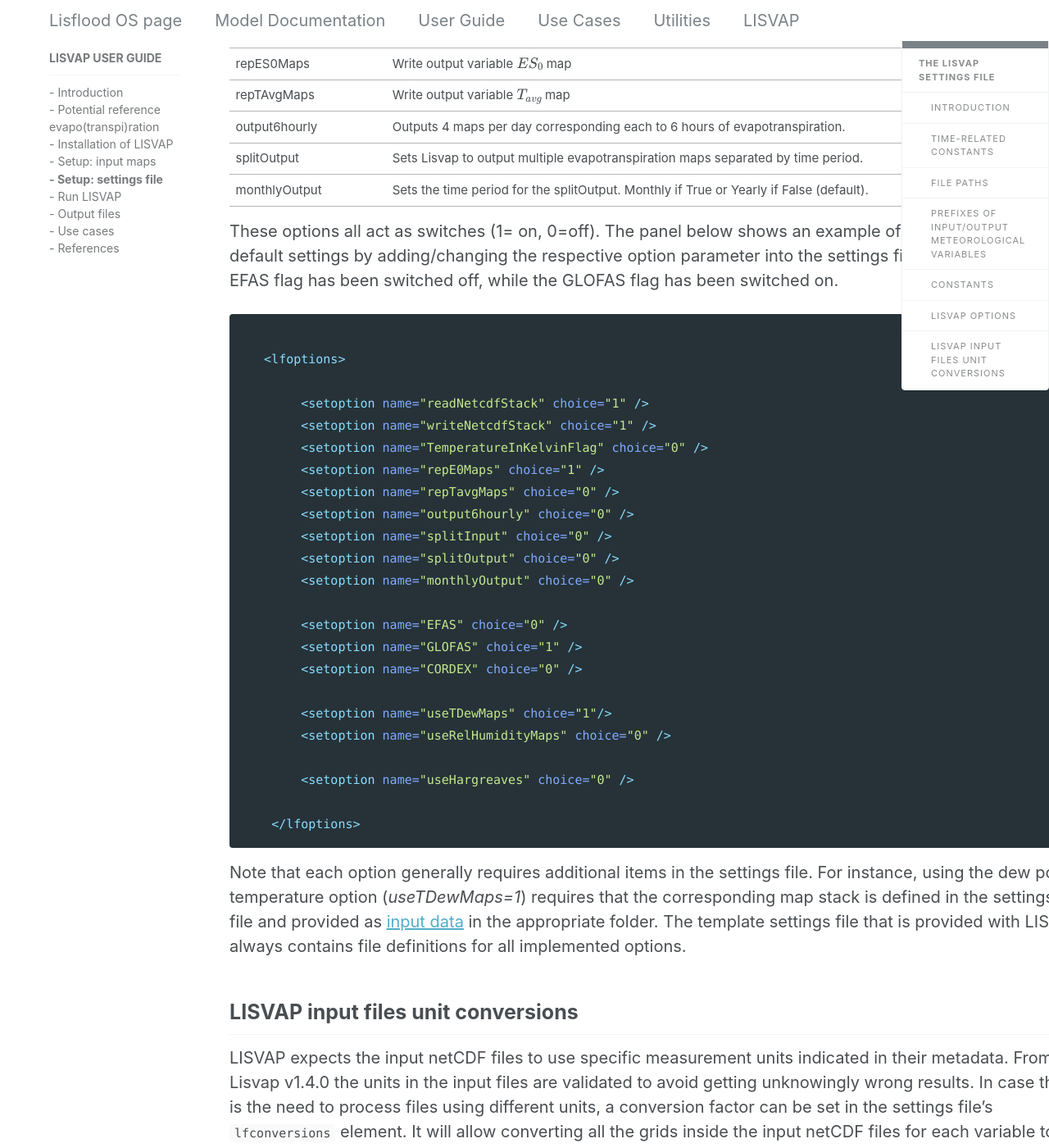
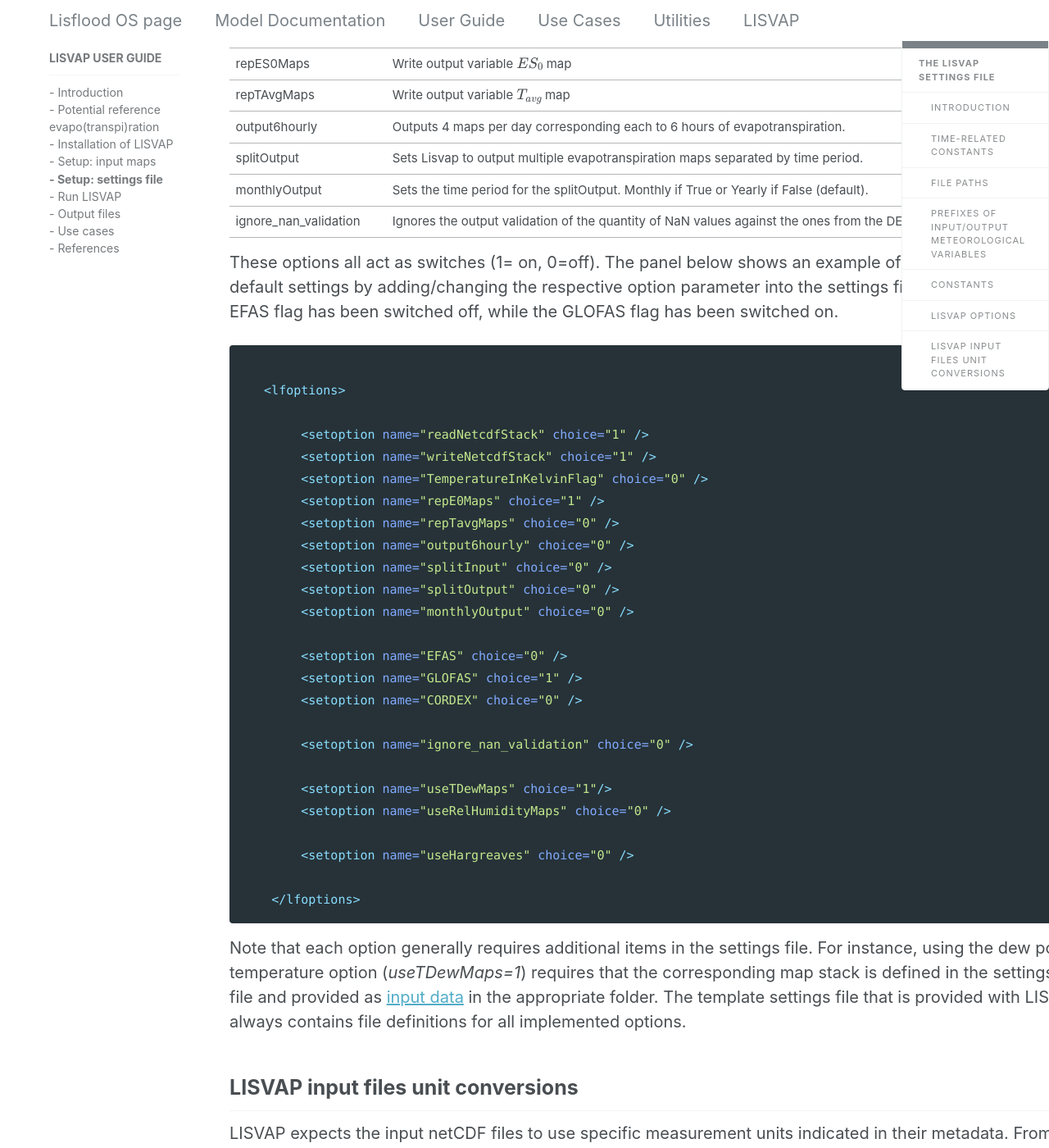
Before and after one commit to ec-jrc/lisflood-lisvap, a Jekyll site: the page built from 3_2_LISVAP_settingsfile/index.md, in a window 1280 px wide and 1400 px high, scrolled down 7847 px. Shown: the whole window at 82% size. Built offline with Jekyll 4.4.1, drawn with Linux system fonts in a browser that asks for light colours; nearby versions of some CDN libraries; our own code applies the rules of GitHub Pages for plain Markdown files; formulas are drawn with MathJax 3.

Commit message:
Add settings option ignore_nan_validation

```diff
--- a/3_2_LISVAP_settingsfile/index.md
+++ b/3_2_LISVAP_settingsfile/index.md
@@ -262,6 +262,8 @@
 | output6hourly             | Outputs 4 maps per day corresponding each to 6 hours of evapotranspiration.                                | False   |
 | splitOutput               | Sets Lisvap to output multiple evapotranspiration maps separated by time period.                           | False   |
 | monthlyOutput             | Sets the time period for the splitOutput. Monthly if True or Yearly if False (default).                    | False   |
+| ignore_nan_validation     | Ignores the output validation of the quantity of NaN values against the ones from the DEM.                 | False   |
+
 
 [^1]: When setting up Lisvap to calculate evapotranspiration using Hargreaves equation, only $T_{max}$ and $T_{min}$ are necessary.
 [^2]: Note that EFAS, GLOFAS and CORDEX are mutually-exclusive flags. If all the three flags are true, the EFAS flag has precedence; if both GLOFAS and CORDEX flags are true, the GLOFAS flag has the precedence.
@@ -285,6 +287,8 @@
         <setoption name="EFAS" choice="0" />
         <setoption name="GLOFAS" choice="1" />
         <setoption name="CORDEX" choice="0" />
+
+        <setoption name="ignore_nan_validation" choice="0" />
 
         <setoption name="useTDewMaps" choice="1"/>
         <setoption name="useRelHumidityMaps" choice="0" />
```
